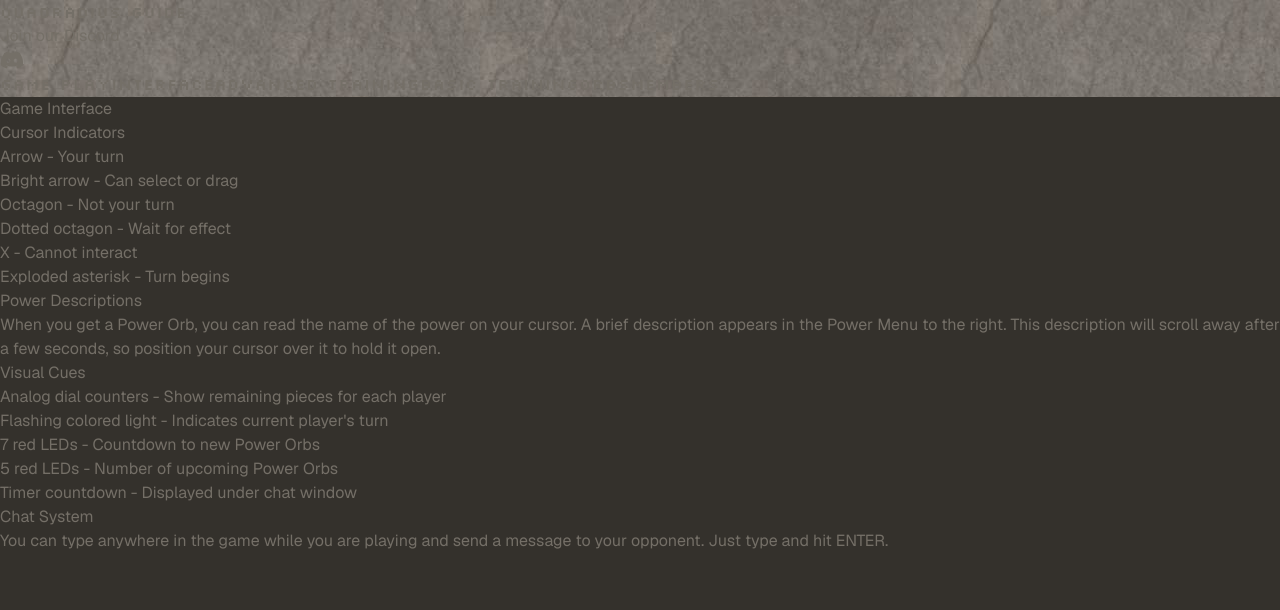
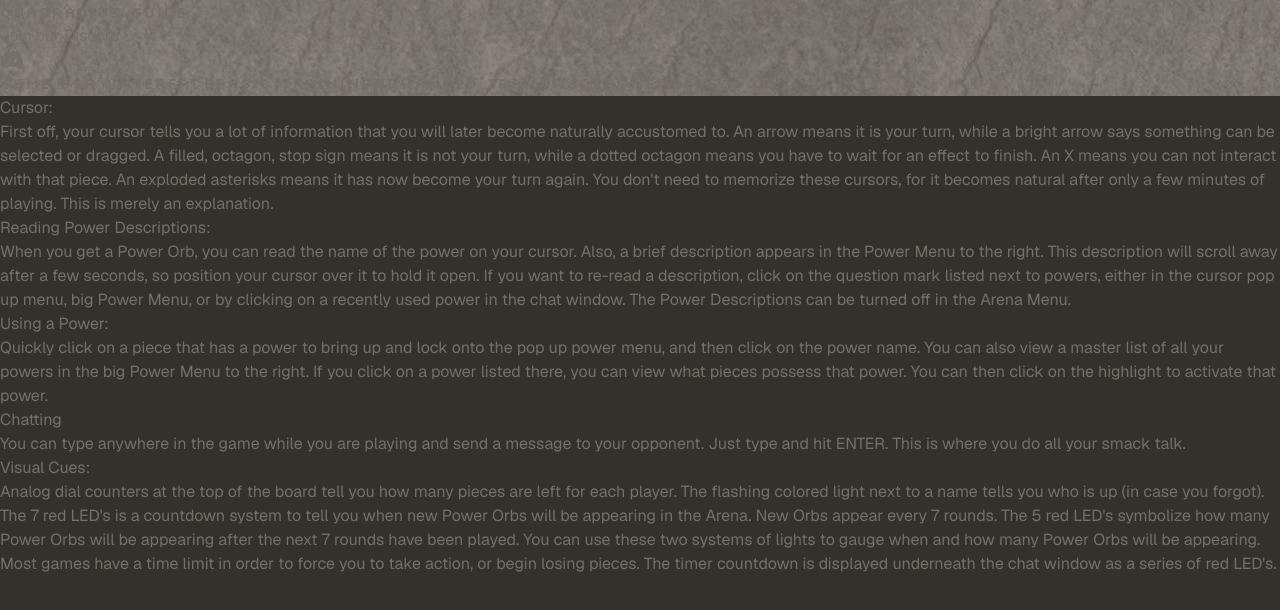
Before and after one commit to Fruktus/QuadradiusPreservationProject, a Next.js app in the folder web/: page /interface in a window 1280 px wide. Shown: the top 610 px of the page. Built offline with nearby package versions, Linux system fonts and the light colour scheme.

Commit message:
[fix] - rimprove ui and texts

```diff
--- a/web/src/app/components/tabs.tsx
+++ b/web/src/app/components/tabs.tsx
@@ -23,7 +23,10 @@ export default function Tabs({ tabs }: TabProps) {
             <Link
               key={tab.href}
               href={tab.href}
-              className={`px-3 py-2 text-sm font-medium rounded-t-lg pixel-text w-32 text-center ${
+              style={{
+                lineHeight: "1.2",
+              }}
+              className={`px-3 py-1 text-md font-medium rounded-t-lg pixel-text w-32 text-center ${
                 isActive
                   ? "bg-[var(--red-dark)] text-[var(--red-light)] border-b-2 border-[var(--primary)]"
                   : "text-[var(--text-primary)] hover:text-[var(--button-text)] hover:bg-[var(--red-medium)]"
--- a/web/src/app/interface/page.tsx
+++ b/web/src/app/interface/page.tsx
@@ -1,42 +1,63 @@
 export default function Interface() {
   return (
     <div className="max-w-4xl mx-auto p-6">
-      <h1 className="text-3xl font-bold mb-6">Game Interface</h1>
+      <h1 className="text-3xl font-bold mb-6">Cursor:</h1>
+      <p>
+        First off, your cursor tells you a lot of information that you will
+        later become naturally accustomed to. An arrow means it is your turn,
+        while a bright arrow says something can be selected or dragged. A
+        filled, octagon, stop sign means it is not your turn, while a dotted
+        octagon means you have to wait for an effect to finish. An X means you
+        can not interact with that piece. An exploded asterisks means it has now
+        become your turn again. You don&apos;t need to memorize these cursors,
+        for it becomes natural after only a few minutes of playing. This is
+        merely an explanation.
+      </p>
 
-      <div className="prose max-w-none">
-        <h2>Cursor Indicators</h2>
-        <ul>
-          <li>Arrow - Your turn</li>
-          <li>Bright arrow - Can select or drag</li>
-          <li>Octagon - Not your turn</li>
-          <li>Dotted octagon - Wait for effect</li>
-          <li>X - Cannot interact</li>
-          <li>Exploded asterisk - Turn begins</li>
-        </ul>
+      <h1 className="text-3xl font-bold mb-6 mt-6">
+        Reading Power Descriptions:
+      </h1>
+      <p>
+        When you get a Power Orb, you can read the name of the power on your
+        cursor. Also, a brief description appears in the Power Menu to the
+        right. This description will scroll away after a few seconds, so
+        position your cursor over it to hold it open. If you want to re-read a
+        description, click on the question mark listed next to powers, either in
+        the cursor pop up menu, big Power Menu, or by clicking on a recently
+        used power in the chat window. The Power Descriptions can be turned off
+        in the Arena Menu.
+      </p>
 
-        <h2>Power Descriptions</h2>
-        <p>
-          When you get a Power Orb, you can read the name of the power on your
-          cursor. A brief description appears in the Power Menu to the right.
-          This description will scroll away after a few seconds, so position
-          your cursor over it to hold it open.
-        </p>
+      <h1 className="text-3xl font-bold mb-6 mt-6">Using a Power:</h1>
+      <p>
+        Quickly click on a piece that has a power to bring up and lock onto the
+        pop up power menu, and then click on the power name. You can also view a
+        master list of all your powers in the big Power Menu to the right. If
+        you click on a power listed there, you can view what pieces possess that
+        power. You can then click on the highlight to activate that power.
+      </p>
 
-        <h2>Visual Cues</h2>
-        <ul>
-          <li>Analog dial counters - Show remaining pieces for each player</li>
-          <li>Flashing colored light - Indicates current player&apos;s turn</li>
-          <li>7 red LEDs - Countdown to new Power Orbs</li>
-          <li>5 red LEDs - Number of upcoming Power Orbs</li>
-          <li>Timer countdown - Displayed under chat window</li>
-        </ul>
+      <h1 className="text-3xl font-bold mb-6 mt-6">Chatting</h1>
+      <p>
+        You can type anywhere in the game while you are playing and send a
+        message to your opponent. Just type and hit ENTER. This is where you do
+        all your smack talk.
+      </p>
 
-        <h2>Chat System</h2>
-        <p>
-          You can type anywhere in the game while you are playing and send a
-          message to your opponent. Just type and hit ENTER.
-        </p>
-      </div>
+      <h1 className="text-3xl font-bold mb-6 mt-6">Visual Cues:</h1>
+      <p>
+        Analog dial counters at the top of the board tell you how many pieces
+        are left for each player. The flashing colored light next to a name
+        tells you who is up (in case you forgot). The 7 red LED&apos;s is a
+        countdown system to tell you when new Power Orbs will be appearing in
+        the Arena. New Orbs appear every 7 rounds. The 5 red LED&apos;s
+        symbolize how many Power Orbs will be appearing after the next 7 rounds
+        have been played. You can use these two systems of lights to gauge when
+        and how many Power Orbs will be appearing. Most games have a time limit
+        in order to force you to take action, or begin losing pieces. The timer
+        countdown is displayed underneath the chat window as a series of red
+        LED&apos;s.
+      </p>
     </div>
   );
 }
--- a/web/src/app/layout.tsx
+++ b/web/src/app/layout.tsx
@@ -9,8 +9,8 @@ import config from "../../configurations/config.json";
 const tabs = [
   { label: "Game Play", href: "/gameplay" },
   { label: "Interface", href: "/interface" },
+  { label: "Basic Training", href: "/basic" },
   { label: "Advanced Training", href: "/advanced" },
-  { label: "Basic Training", href: "/basic" },
   { label: "Orbs", href: "/orbs" },
   { label: "Members", href: "/members" },
 ];
--- a/web/src/app/members/page.tsx
+++ b/web/src/app/members/page.tsx
@@ -65,6 +65,7 @@ export default function MembersPage() {
                     Free registration via{" "}
                     <a
                       href={config.discordRegistration}
+                      target="_blank"
                       className="text-blue-600 hover:text-blue-800"
                     >
                       Discord
```
Also changed, not shown: web/src/app/advanced/page.tsx (+11 -23 lines), web/src/app/gameplay/page.tsx (+11 -19 lines).
